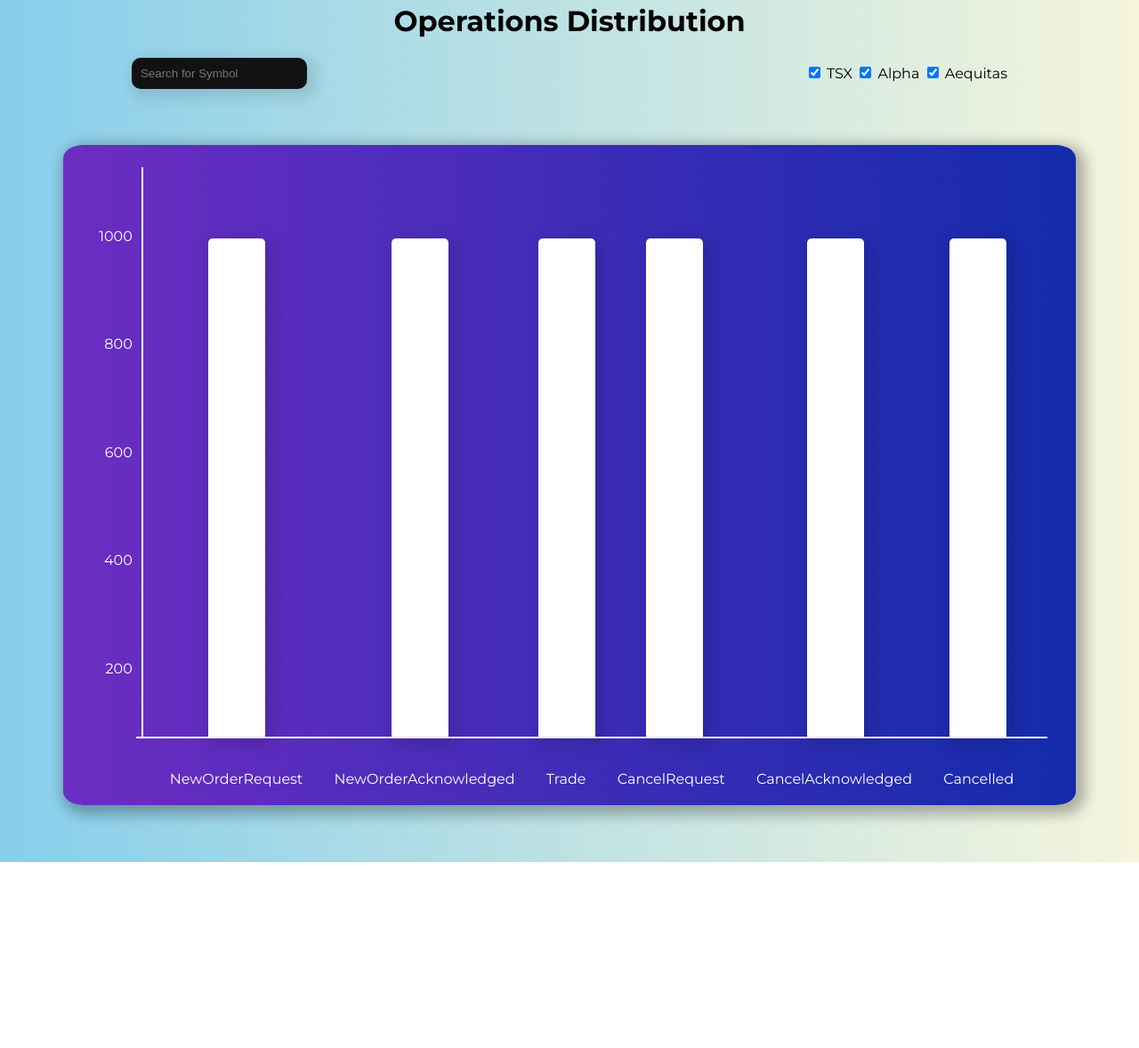
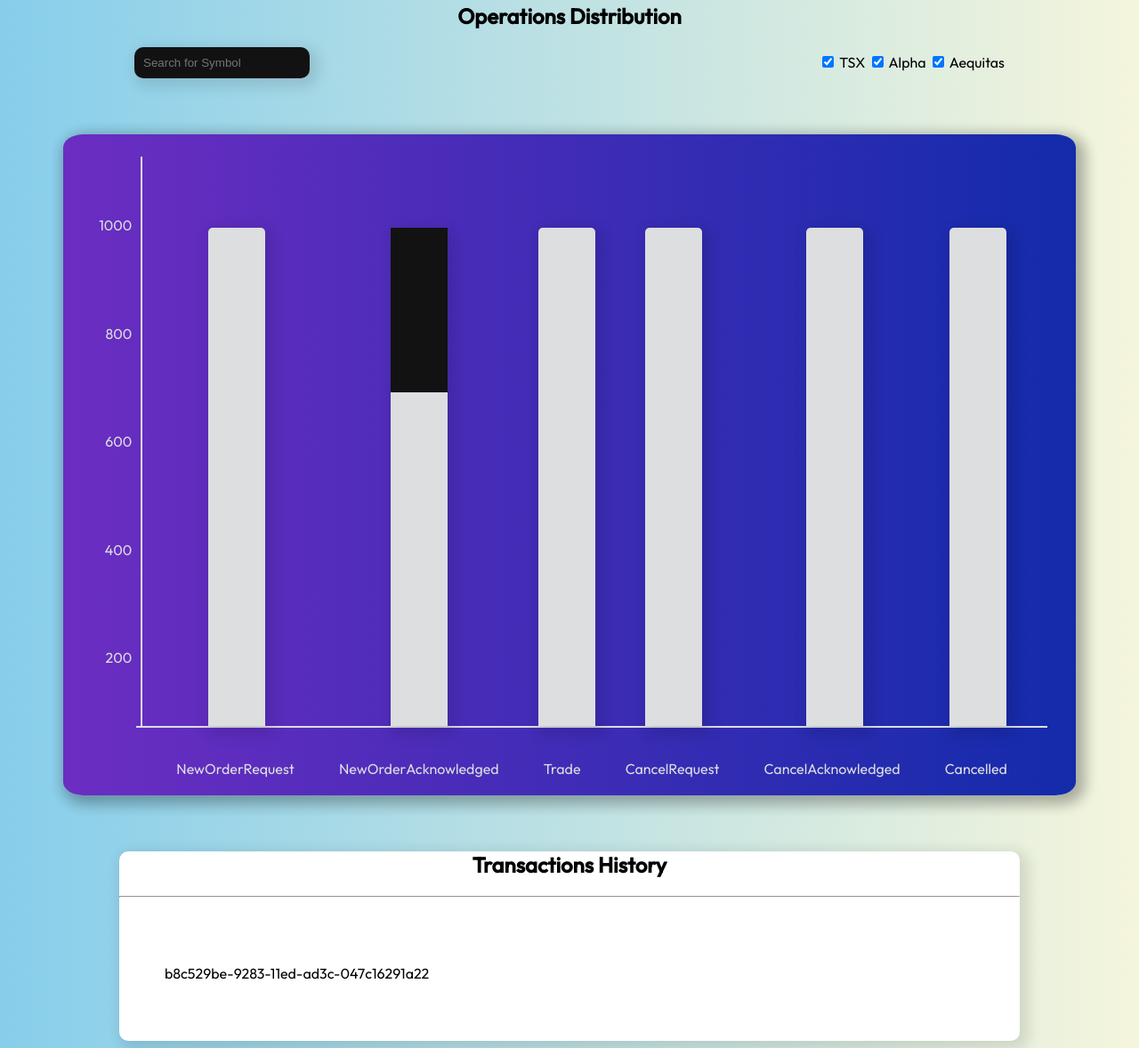
Before and after one commit to xinlei55555/CONUHACKSVII, a website: page frontend/index.html in a window 1280 px wide. Shown: the part 17-1195 px from the top of the page at 89% size. Before the commit the page ends 986 px from the top, so only its background shows below. Drawn offline with Linux system fonts and the light colour scheme; a web font is replaced by a local one.

Commit message:
changes before i leave

```diff
--- a/frontend/index.html
+++ b/frontend/index.html
@@ -11,7 +11,7 @@
     <!-- Bar Graph -->
     <div>
       <div>
-        <h1 style="text-align: center">Operations Distribution</h1>
+        <h2 style="text-align: center">Operations Distribution</h2>
         <div class="inputContainer">
           <input
             type="text"
@@ -55,7 +55,9 @@
             <div class="vertical-lign"></div>
             <div class="bars-container">
               <div cidlass="OR" class="bar"></div>
-              <div id="OA" class="bar"></div>
+              <div id="OA" class="bar">
+                <div class="x"></div>
+              </div>
               <div id="TT" class="bar"></div>
               <div id="CR" class="bar"></div>
               <div id="CA" class="bar"></div>
@@ -75,6 +77,15 @@
           </div>
         </div>
       </div>
+      <div class="transactions">
+        <h2 style="text-align: center">Transactions History</h2>
+        <hr />
+        <div id="historyContainer">
+          <div class="transaction">
+            <p>b8c529be-9283-11ed-ad3c-047c16291a22</p>
+          </div>
+        </div>
+      </div>
     </div>
     <script type="text/javascript" src="main.js"></script>
   </body>
--- a/frontend/styles.css
+++ b/frontend/styles.css
@@ -1,7 +1,7 @@
 @import url("https://fonts.googleapis.com/css2?family=Chivo+Mono:wght@300&family=Montserrat:wght@100;400;500;700&family=Outfit:wght@400;500&display=swap");
 
 body {
-  font-family: "Montserrat";
+  font-family: "Outfit";
 }
 
 .vertical-side {
@@ -19,7 +19,7 @@ ul {
 
 .vertical-lign {
   height: 80vh;
-  border-left: solid 2px white;
+  border-left: solid 2px #dcdee0;
 }
 
 #y-axis {
@@ -31,7 +31,7 @@ ul {
 }
 .horizontal-lign {
   width: 100%;
-  border-bottom: solid 2px white;
+  border-bottom: solid 2px #dcdee0;
 }
 
 .horizontal-side {
@@ -42,7 +42,7 @@ ul {
 #symbol-search {
   padding: 10px;
   background: #121212;
-  color: white;
+  color: #dcdee0;
   border-radius: 10px;
   font: "Montserrat";
   border: none;
@@ -66,7 +66,7 @@ ul {
     rgba(108, 45, 194, 1) 0%,
     rgba(19, 43, 171, 1) 100%
   );
-  color: white;
+  color: #dcdee0;
   border-radius: 2%;
   padding-top: 2%;
   margin: 5%;
@@ -87,7 +87,7 @@ ul {
   border-top-left-radius: 5px;
   width: 5vw;
   float: bottom;
-  background-color: white;
+  background-color: #dcdee0;
   -webkit-box-shadow: 5px 5px 15px 5px rgba(0, 0, 0, 0.11);
   box-shadow: 5px 5px 15px 5px rgba(0, 0, 0, 0.11);
 }
@@ -119,3 +119,26 @@ ul {
   padding-left: 20px;
   justify-content: space-around;
 }
+
+.transactions {
+  background-color: white;
+  min-height: 50px;
+  margin-left: 10%;
+  margin-right: 10%;
+  -webkit-box-shadow: 5px 5px 15px 5px rgba(0, 0, 0, 0.11);
+  box-shadow: 5px 5px 15px 5px rgba(0, 0, 0, 0.11);
+  border-radius: 10px;
+}
+.x {
+  height: 33%;
+  background-color: #121212;
+}
+
+#historyContainer {
+  padding: 5%;
+  display: flex;
+  flex-direction: column;
+}
+
+.transaction {
+}
```
